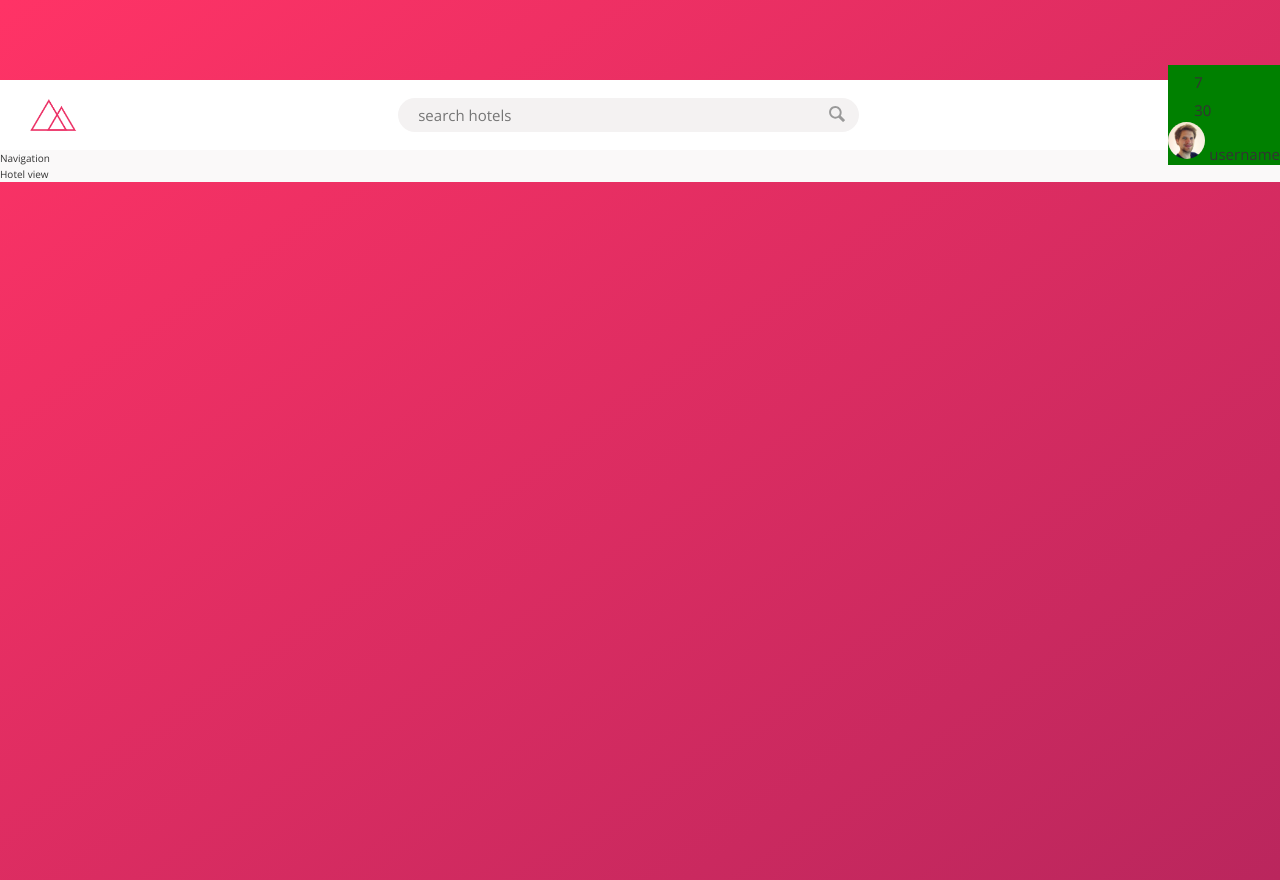
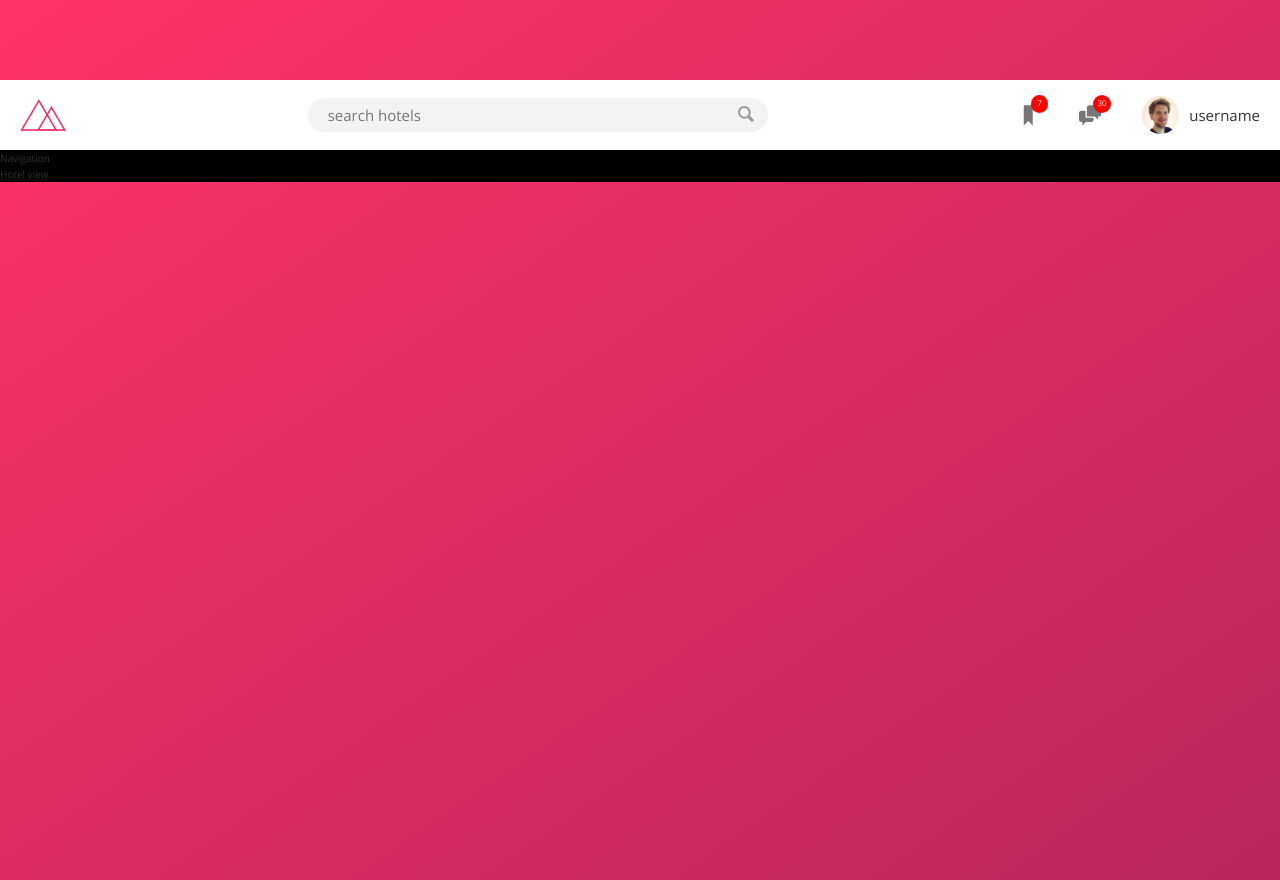
Before and after one commit to ghoul007/Advanced-CSS-Flexbox, a website: page index.html in a window 1280 px wide. Drawn offline with nearby package versions, Linux system fonts and the light colour scheme.

Commit message:
build header part 3

```diff
--- a/index.html
+++ b/index.html
@@ -28,14 +28,14 @@
 			<nav class="user-nav">
 				<div class="user-nav__icon-box">
 					<svg class="user-nav__icon">
-						<use xlink:href="img/sprite.svg#icon-icon-bookmark"></use>
+						<use xlink:href="img/sprite.svg#icon-bookmark"></use>
 					</svg>
 					<span class="user-nav__notification">7</span>
 				</div>
 
 				<div class="user-nav__icon-box">
 					<svg class="user-nav__icon">
-						<use xlink:href="img/sprite.svg#icon-icon-chat"></use>
+						<use xlink:href="img/sprite.svg#icon-chat"></use>
 					</svg>
 					<span class="user-nav__notification">30</span>
 				</div>
@@ -48,7 +48,7 @@
 			</nav>
 		</div>
 
-		<div class="conte">
+		<div class="content">
 			<div class="sidebar">
 				Navigation
 			</div>
--- a/sass/_components.scss
+++ b/sass/_components.scss
@@ -3,9 +3,8 @@
 
 .logo{
     height:3.25rem;
-    margin-left: 3rem;
+    margin-left: 2rem;
 }
-
 
 ////////////////////
 // Search
@@ -68,32 +67,56 @@
 // user navigation
 
 .user-nav{
-background-color: green;
+align-self: stretch;
+display: flex;
+align-items: center;
+
+    & > * {
+        padding: 0 2rem;
+        cursor: pointer;
+        height: 100%;
+        display: flex;
+        align-items: center;
+    }
+
+    & > *:hover {
+       background-color: var(--color-grey-light-2);
+
+    }
+
 
     &__icon-box{
-
+          position: relative;
     }
 
     &__icon{
         height: 2.25rem;
-        width: 2.25rem
+        width: 2.25rem;
+        fill: var(--color-grey-dark-2);
     }
 
     &__notification{
+        font-size: .8rem;
+        height: 1.75rem;
+        width: 1.75rem;
+        border-radius: 100px;
+        background-color: red;
+        color:#fff;
+        position: absolute;
+        top:1.5rem;
+        right: 1.1rem;
 
+        display: flex;
+        justify-content: center;
+        align-items: center;
     }
 
-    &__user{
-
-    }
 
     &__user-photo{
      height: 3.75rem;
      border-radius: 50%;
+     margin-right: 1rem;
     }
 
-    &__user-name{
 
-
-    }
 }
--- a/sass/_layout.scss
+++ b/sass/_layout.scss
@@ -12,3 +12,7 @@
     justify-content: space-between;
     align-items: center;
 }
+
+.content{
+    background-color: black
+}
```
Also changed, not shown: css/style.css.
